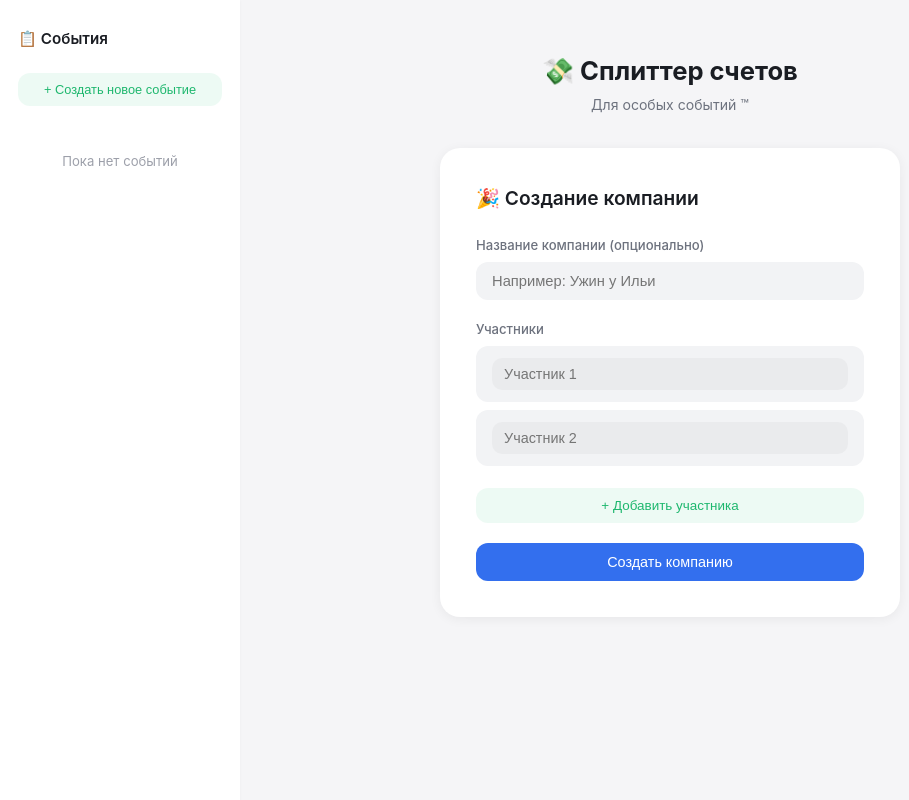
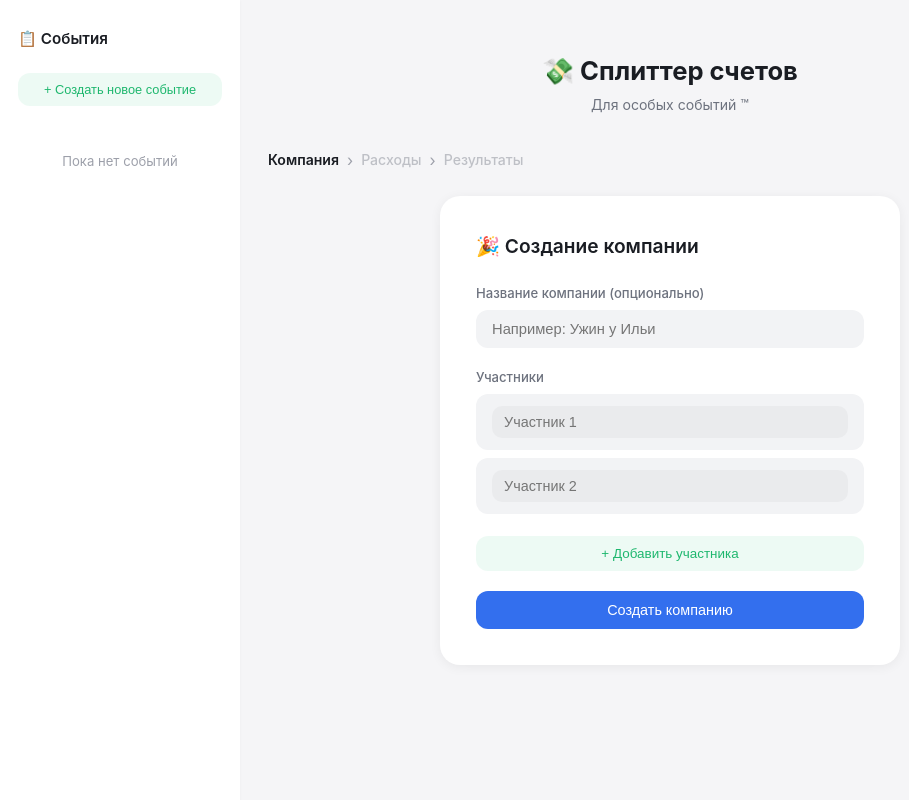
Before and after one commit to darfl/test-project, a React (Vite) app in the folder frontend/: page / in a window 1280 px wide. Shown: the whole page, without its empty margins (0-909 px from the left). Built offline with nearby package versions, Linux system fonts and the light colour scheme.

Commit message:
добавлена навигация - хлебные крошки

```diff
--- a/frontend/src/App.jsx
+++ b/frontend/src/App.jsx
@@ -257,6 +257,35 @@ export default function App() {
 
         {error && <div className="error-message">{error}</div>}
 
+        <nav className="breadcrumbs">
+          <span
+            className={`breadcrumb-item ${screen === SCREENS.CREATE ? 'active' : ''}`}
+            onClick={() => { setError(''); setScreen(SCREENS.CREATE); }}
+          >
+            Компания
+          </span>
+          <span className="breadcrumb-sep">›</span>
+          <span
+            className={`breadcrumb-item ${screen === SCREENS.ORDERS ? 'active' : ''}`}
+            onClick={() => {
+              if (activeEventId) { setError(''); setScreen(SCREENS.ORDERS); }
+            }}
+            style={!activeEventId ? { opacity: 0.4, cursor: 'default' } : {}}
+          >
+            Расходы
+          </span>
+          <span className="breadcrumb-sep">›</span>
+          <span
+            className={`breadcrumb-item ${screen === SCREENS.RESULT ? 'active' : ''}`}
+            onClick={() => {
+              if (activeEventId && activeEvent?.result) { setError(''); setScreen(SCREENS.RESULT); }
+            }}
+            style={!activeEvent?.result ? { opacity: 0.4, cursor: 'default' } : {}}
+          >
+            Результаты
+          </span>
+        </nav>
+
         {screen === SCREENS.CREATE && (
           <CreateCompany
             onNext={handleCreate}
--- a/frontend/src/styles/App.css
+++ b/frontend/src/styles/App.css
@@ -185,6 +185,39 @@ body {
 .app-header p {
   color: var(--text-secondary);
   font-size: 0.88rem;
+}
+
+/* ========== Breadcrumbs ========== */
+.breadcrumbs {
+  display: flex;
+  align-items: center;
+  gap: 8px;
+  margin-bottom: 24px;
+  font-size: 0.88rem;
+}
+
+.breadcrumb-item {
+  color: var(--text-secondary);
+  cursor: pointer;
+  transition: color 0.15s;
+  font-weight: 500;
+}
+
+.breadcrumb-item:hover {
+  color: var(--accent);
+}
+
+.breadcrumb-item.active {
+  color: var(--text-primary);
+  font-weight: 600;
+  cursor: default;
+}
+
+.breadcrumb-sep {
+  color: var(--text-muted);
+  font-size: 1rem;
+  cursor: default;
+  user-select: none;
 }
 
 /* ========== Cards (screens) ========== */
```
